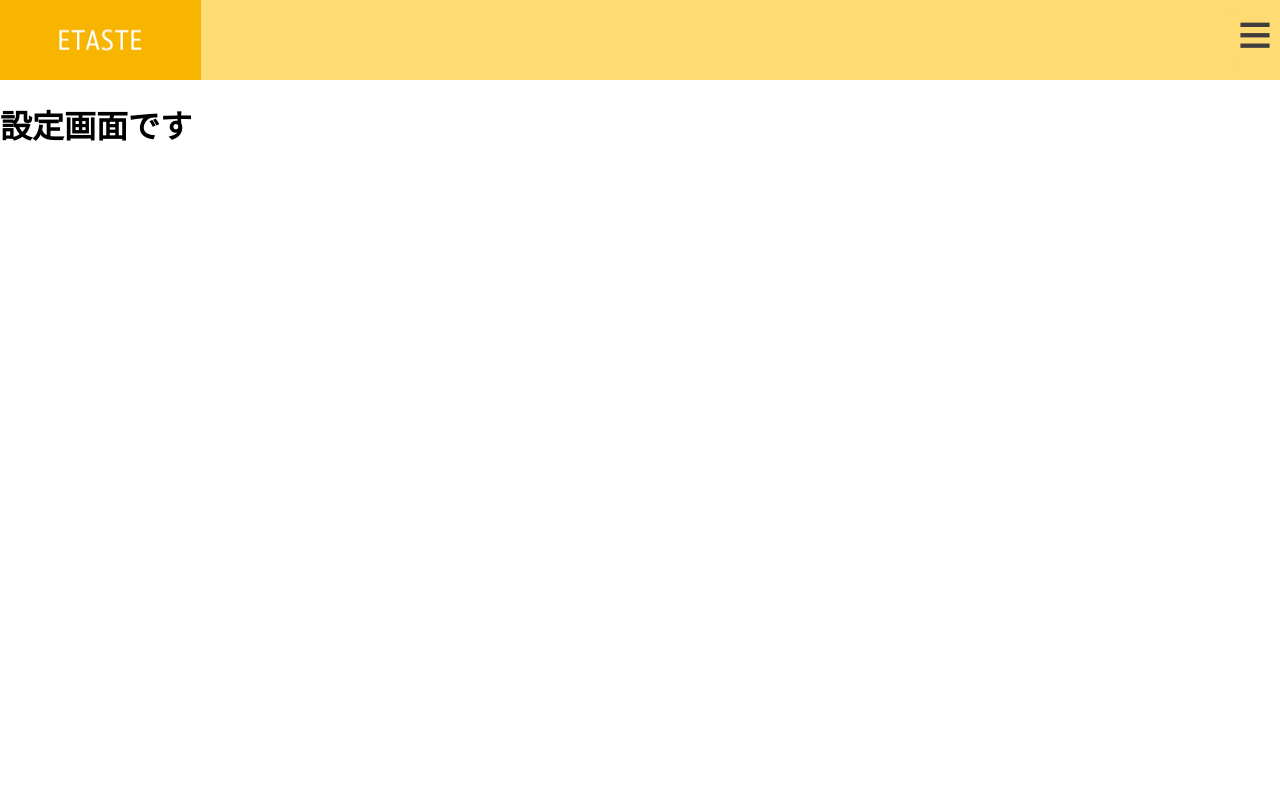
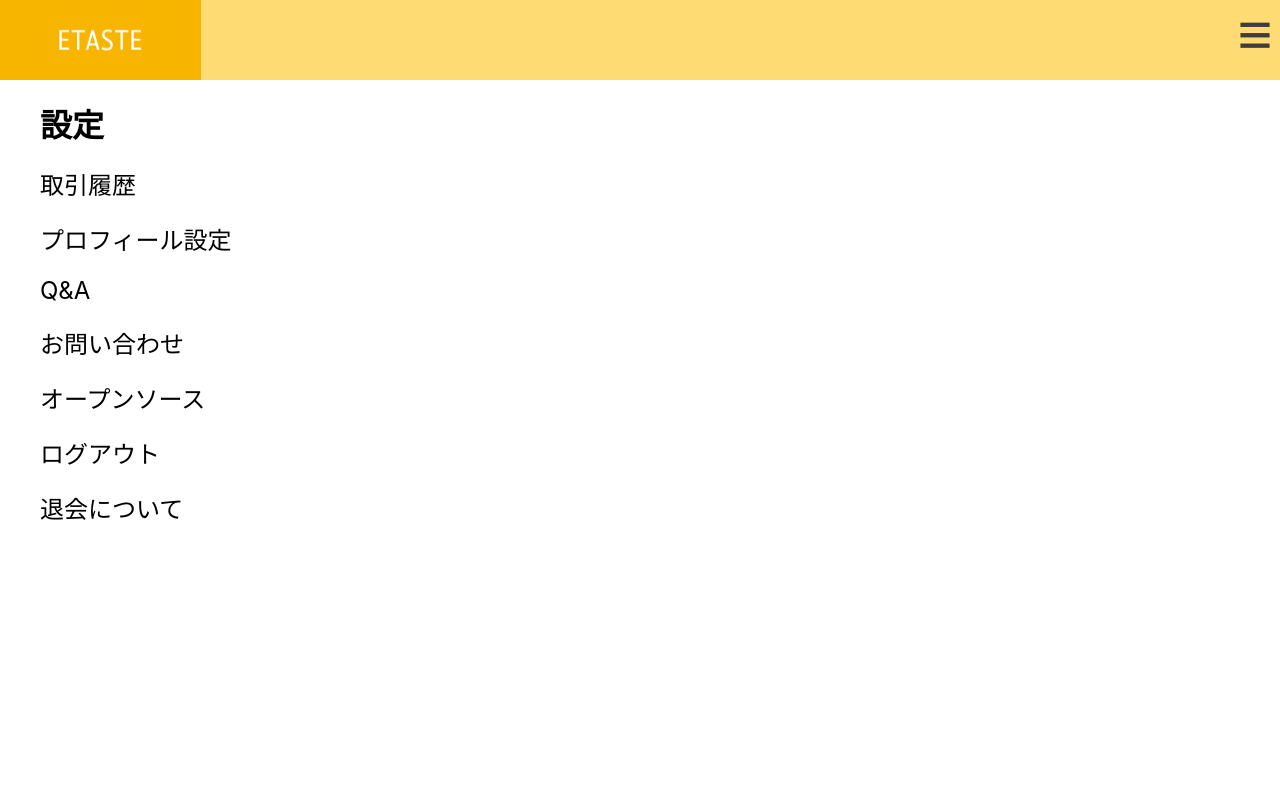
Before and after one commit to Kota-Y/etaste, a React (Create React App) app in the folder app/: page /setting in a window 1280 px wide. Shown: the top 800 px of the page. Built offline with nearby package versions, Linux system fonts and the light colour scheme; what google-maps-react would draw is missing.

Commit message:
1st edit

```diff
--- /dev/null
+++ b/app/src/CSS/Setting.css
@@ -0,0 +1,9 @@
+h1{
+    margin: 20px 40px;
+    font-weight: 700;
+}
+
+h2{
+    margin: 20px 40px;
+    font-weight: 400;
+}
--- a/app/src/Components/Setting.js
+++ b/app/src/Components/Setting.js
@@ -1,5 +1,6 @@
 import { withRouter } from "react-router";
 import React from "react";
+import "../CSS/Setting.css";
 
 class Setting extends React.Component {
   handleToSettingPage = () => {
@@ -9,7 +10,14 @@ class Setting extends React.Component {
   render() {
     return (
       <div>
-        <h1>設定画面です</h1>
+        <h1>設定</h1>
+        <h2>取引履歴</h2>
+        <h2>プロフィール設定</h2>
+        <h2>Q&A</h2>
+        <h2>お問い合わせ</h2>
+        <h2>オープンソース</h2>
+        <h2>ログアウト</h2>
+        <h2>退会について</h2>
       </div>
     );
   }
```
